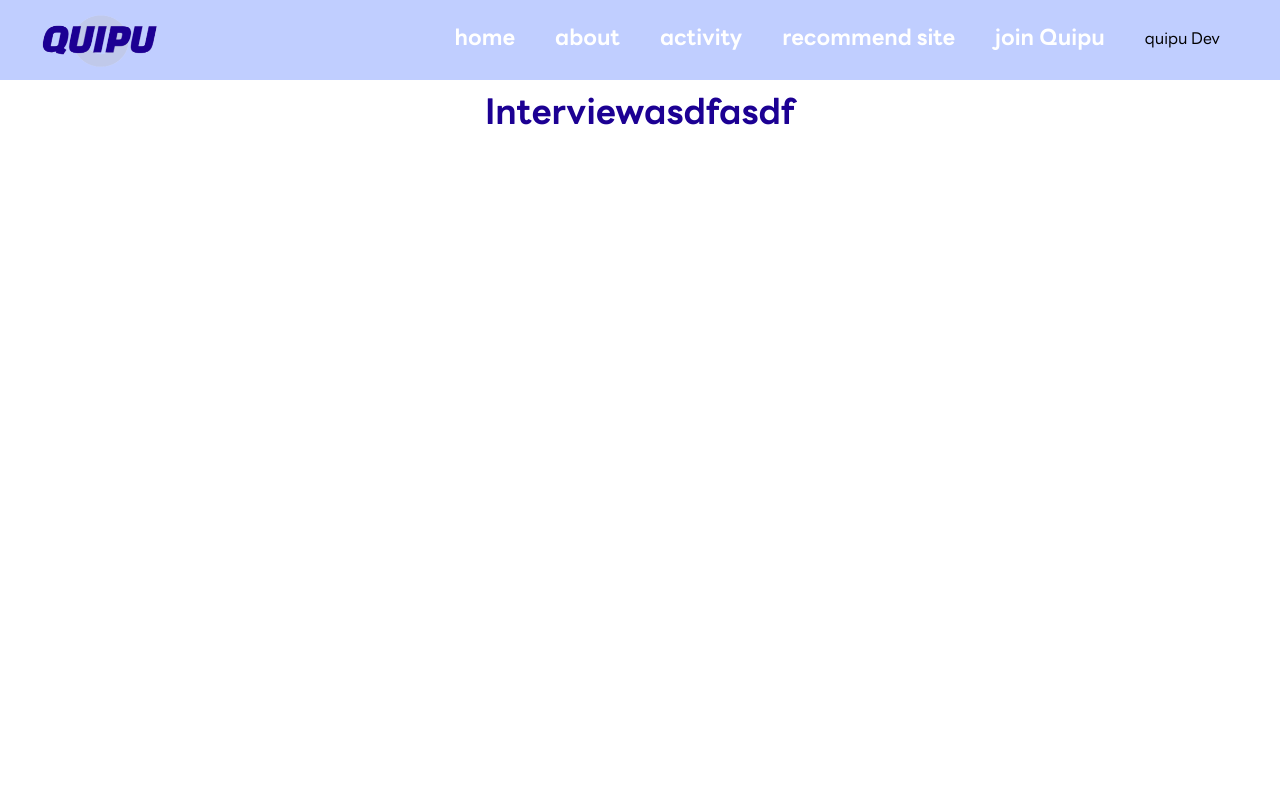
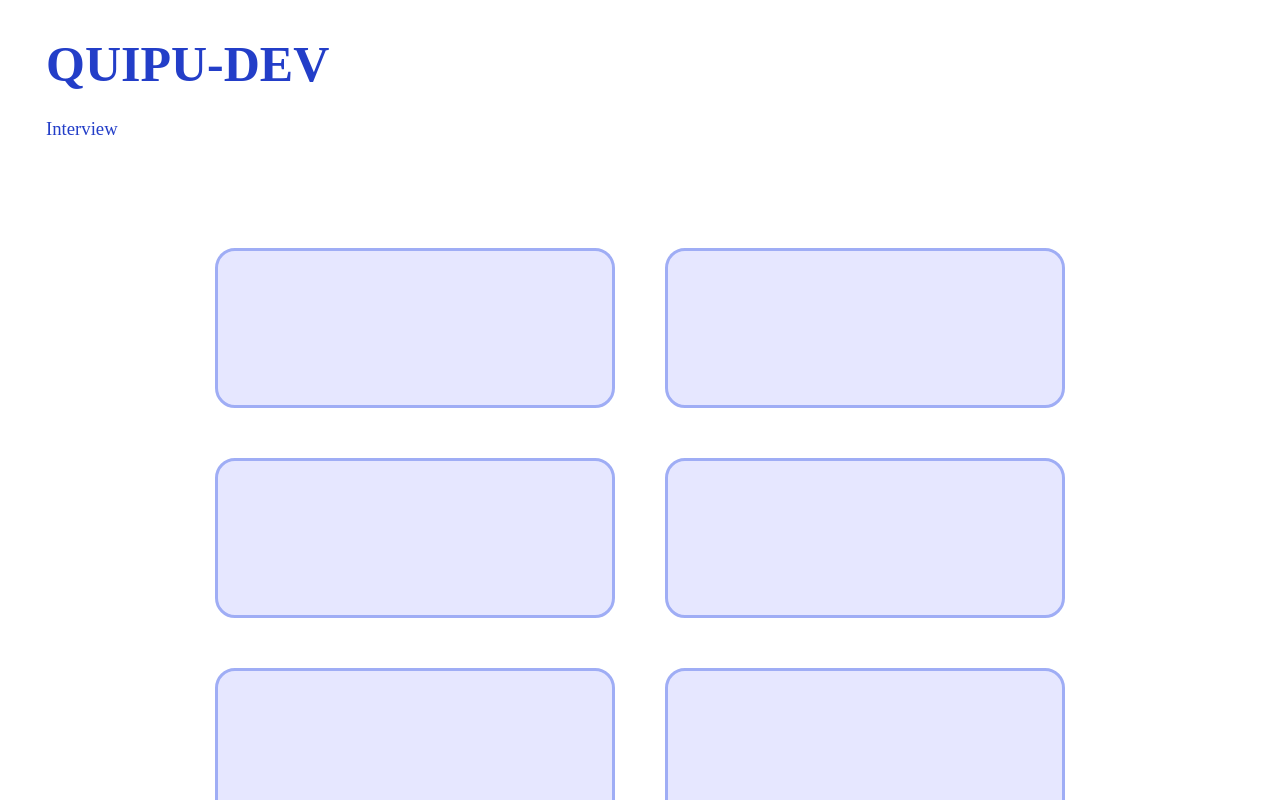
Before and after one commit to Quipu-Developers/quipu-main-frontend, a React (Create React App) app: page /interview in a window 1280 px wide. Built offline with nearby package versions, Linux system fonts and the light colour scheme.

Commit message:
interviewmain 프로필박스 구현

```diff
--- a/package.json
+++ b/package.json
@@ -10,7 +10,9 @@
     "create-react-app": "^5.0.1",
     "react": "^18.2.0",
     "react-dom": "^18.2.0",
+    "react-icons": "^5.2.1",
     "react-modal": "^3.16.1",
+    "react-paginate": "^8.2.0",
     "react-router": "^6.21.1",
     "react-router-dom": "^6.21.1",
     "react-router-hash-link": "^2.4.3",
--- a/src/App.js
+++ b/src/App.js
@@ -37,6 +37,7 @@ function AppContent() {
   const location = useLocation();
   const isDetailPage = location.pathname === '/showcase-detail';
   const isShowcaseMainPage = location.pathname === '/quipu-Dev';
+  const isInterveiwPage = location.pathname === '/interview';
 
   const toggleActivityDetail = () => {
     setIsActivityDetailVisible(!isActivityDetailVisible);
@@ -79,7 +80,7 @@ function AppContent() {
   return (
 
     <div basename={process.env.PUBLIC_URL}>
-      {!isDetailPage && !isShowcaseMainPage && (
+      {!isDetailPage && !isShowcaseMainPage && !isInterveiwPage &&(
         <nav className="navbar">
 
           <div className="navbar__logo">
--- a/src/components/Interview/Interview.css
+++ b/src/components/Interview/Interview.css
@@ -1,3 +1,101 @@
-.blank{
-    margin-top: 600px;
+/*페이지네이션 css*/
+.pagination {
+    margin-top: 2rem;
+    width: 100%;
+    display: flex;
+    justify-content: center;
+    gap: 1rem;
+
+    >* {
+        cursor: pointer;
+    }
 }
+
+.pagination__link {
+    transition: all 0.25s;
+    padding: 0.2rem 0.6rem;
+    border-radius: 0.3rem;
+}
+
+.pagination__link__active {
+    background-color: #bbb;
+    color: #fefefe;
+}
+
+
+
+.interviewmain-nav {
+    height: 100px;
+    width: 100%;
+    display: flex;
+    flex-direction: row;
+}
+
+.interviewmain-logo {
+    margin-top: 26px;
+    margin-left: 46px;
+    width: 50%;
+    height: 80px;
+    font-size: 64px;
+    font-weight: 400;
+    text-align: left;
+    font-family: "Lora", serif;
+    font-weight: 700;
+    font-size: 50px;
+    line-height: 76.8px;
+    color: #233EC8;
+}
+
+.interviewmain-logo a {
+    text-decoration: none;
+    color: inherit;
+}
+
+.interviewmain-body {
+    width: 100%;
+    height: auto;
+    display: flex;
+    flex-direction: column;
+}
+
+.interviewmain-body-title {
+    display: inline-block;
+    margin-left: 46px;
+    font-family: Orbitron;
+    font-weight: 400;
+    line-height: 20.06px;
+    text-align: left;
+    color: #233EC8;
+}
+
+.interviewmain-container {
+    display: flex;
+    flex-direction: column;
+    align-items: center;
+    width: 100%;
+    height: auto;
+}
+
+.interviewmain-pagenation {
+    width: 339px;
+    height: 65px;
+}
+
+.profilebox {
+    width: 80%;
+    height: auto;
+    display: flex;
+    flex-direction: row;
+    flex-wrap: wrap;
+    justify-content: center;
+}
+
+.profile{
+    margin: 25px;
+    width: 400px;
+    height: 160px;
+    border: 3px solid #9FADF5;
+    background: #E6E7FF;
+    border-radius: 20px;
+
+}
--- a/src/components/Interview/Interview.jsx
+++ b/src/components/Interview/Interview.jsx
@@ -1,9 +1,60 @@
-function Interview() {
+import { NavHashLink as NavLink } from 'react-router-hash-link';
+import './Interview.css';
+import ReactPaginate from "react-paginate";
+import { FiChevronLeft, FiChevronRight } from "react-icons/fi";
+import React, { useState, useEffect, useRef } from 'react';
+
+
+const Pagination = ({ pageCount, onPageChange, currentPage }) => {
   return (
-    <div className="blank">
-      <h1>Interviewasdfasdf</h1>
-      <h1>Interviewasdfasdf</h1>
-    </div>
+    <ReactPaginate
+      previousLabel={<FiChevronLeft />}
+      nextLabel={<FiChevronRight />}
+      pageCount={pageCount}
+      onPageChange={onPageChange}
+      containerClassName={"pagination"}
+      pageLinkClassName={"pagination__link"}
+      activeLinkClassName={"pagination__link__active"}
+    />
+  );
+};
+function Interview({ pageCount, onPageChange, currentPage }) {
+
+  const handlePageChange = ({ selected }) => {
+    onPageChange(selected + 1);
+  };
+  return (
+    <>
+      <div className='interviewmain-nav'>
+        <section className="interviewmain-logo"><NavLink to="/#home" smooth>QUIPU-DEV</NavLink></section>
+      </div>
+      <div className='interviewmain-body'>
+        <h3 className='interviewmain-body-title'>Interview</h3>
+        <div className='interviewmain-container'>
+          <div className='interviewmain-pagenation'>
+
+            {pageCount > 0 && (
+              <Pagination
+                pageCount={Math.max(1, pageCount - 1)}
+                onPageChange={handlePageChange}
+                currentPage={currentPage}
+              />
+            )}
+          </div>
+          <div className='profilebox'>
+            <div className='profile'></div>
+            <div className='profile'></div>
+            <div className='profile'></div>
+            <div className='profile'></div>
+            <div className='profile'></div>
+            <div className='profile'></div>
+            <div className='profile'></div>
+            <div className='profile'></div>
+            <div className='profile'></div>
+          </div>
+        </div>
+      </div>
+    </>
   );
 }
 
```
Also changed, not shown: 1 other file (tests, documents, lock files or other folders).
